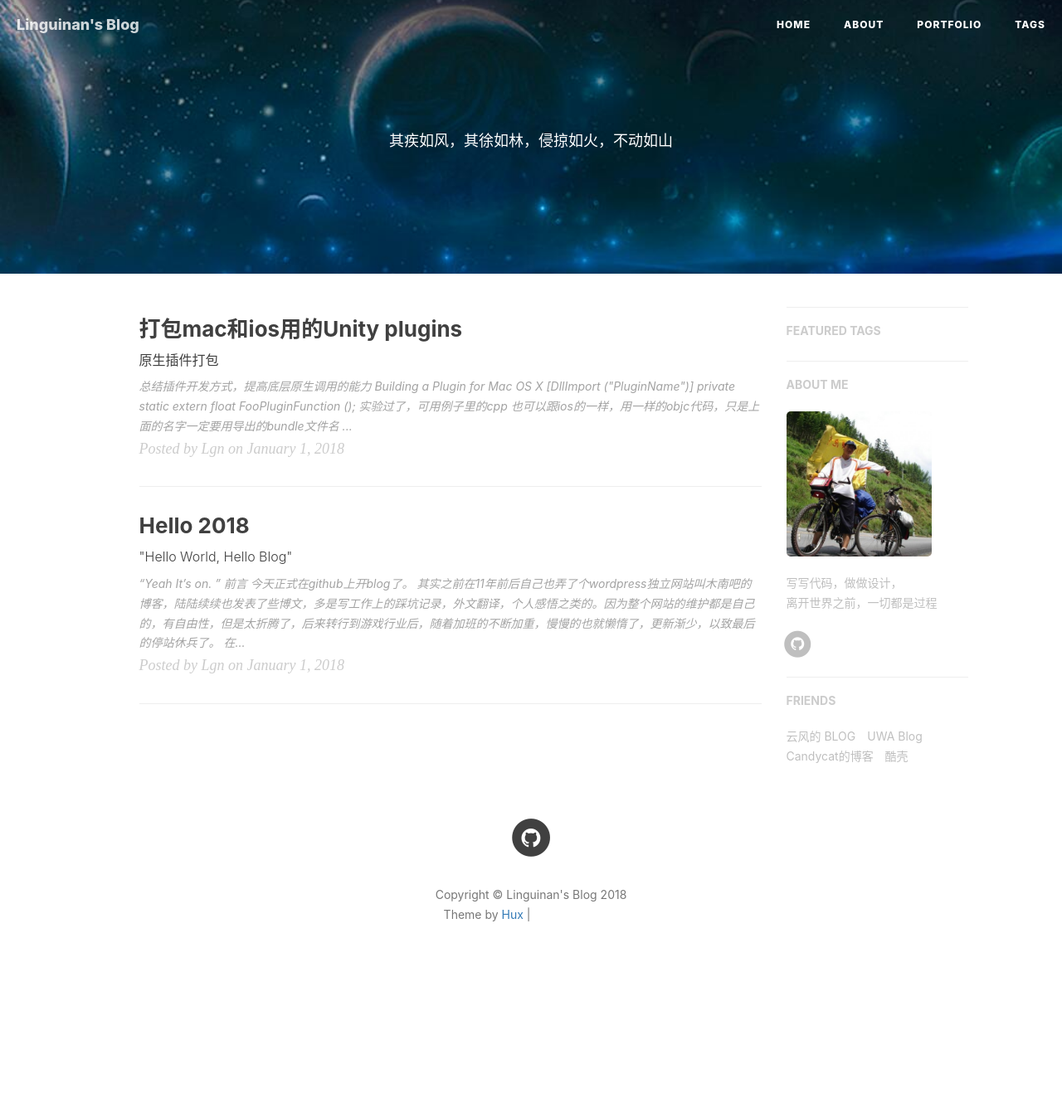
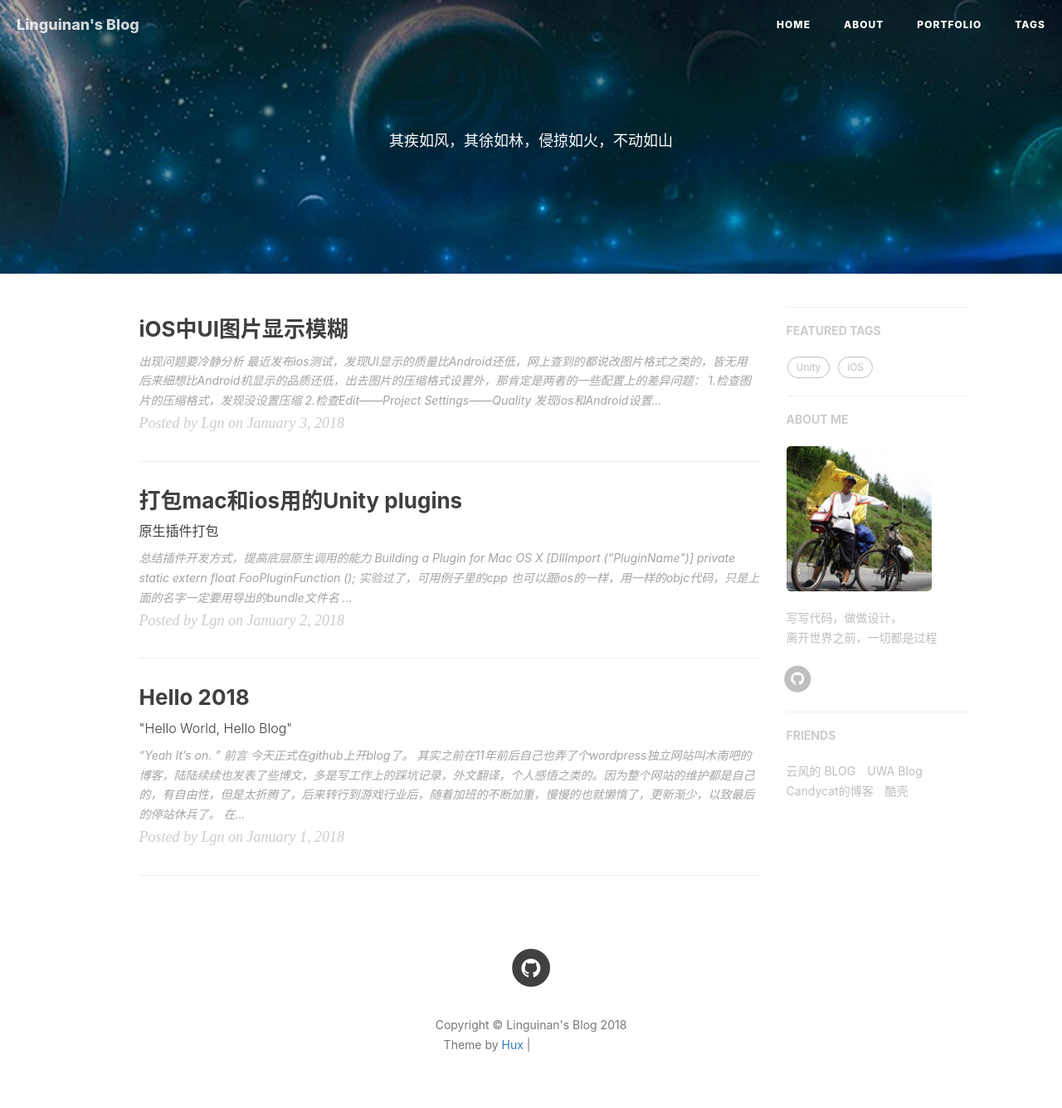
Before and after one commit to linguinan/linguinan.github.io, a Jekyll site: the page built from index.html, in a window 1280 px wide. Shown: the whole page at 83% size. Built offline with Jekyll 4.4.1, drawn with Linux system fonts in a browser that asks for light colours; nearby versions of some CDN libraries; the list of posts is cut into pages by our own code; comment, search, counter and statistics services are not loaded; before the commit the page ends 1180 px from its top, so only the background shows below that; grey boxes are pictures that could not be loaded.

Commit message:
add the third blog

```diff
--- /dev/null
+++ b/_posts/2018-01-03-ios-ui-quality.md
@@ -0,0 +1,25 @@
+---
+layout:     post
+title:      "iOS中UI图片显示模糊"
+subtitle:   ""
+date:       2018-01-03
+author:     "Lgn"
+tags:
+    - Unity
+    - iOS
+---
+
+
+> 出现问题要冷静分析
+
+
+最近发布ios测试，发现UI显示的质量比Android还低，网上查到的都说改图片格式之类的，皆无用
+
+后来细想比Android机显示的品质还低，出去图片的压缩格式设置外，那肯定是两者的一些配置上的差异问题：
+* 1.检查图片的压缩格式，发现没设置压缩
+* 2.检查Edit——Project Settings——Quality
+
+发现ios和Android设置不一，ios上设置的是Fastest，在改为Simple后，再发布，图片清晰了，汗...
+
+设置如下：
+![img](/img/in-post/quality-settings.png)
```
Also changed, not shown: _posts/2018-01-02-build-mac-plugins.md (+1 -1 lines), img/in-post/quality-settings.png (added).
